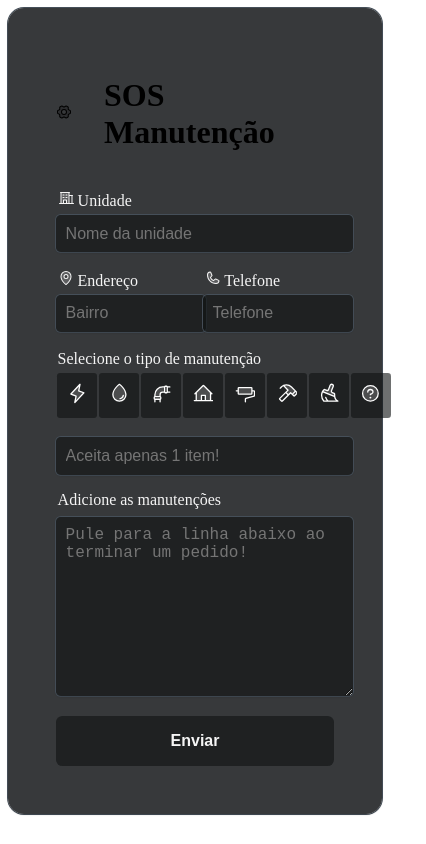
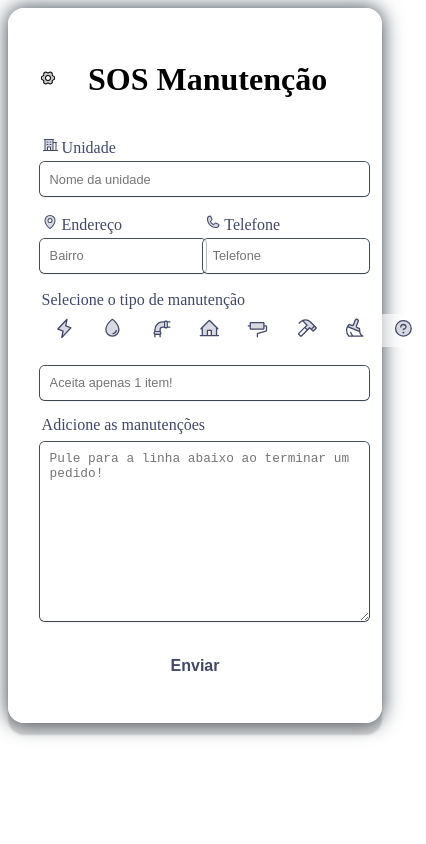
Before and after one commit to Diego-Cesare/sos_manutencao, a React (Vite) app: page / in a window 390 px wide. Shown: the whole page, 426 px wide, since content can reach past the window. Built offline with nearby package versions, Linux system fonts and the light colour scheme; the HTML template or start-up script is replaced by a standard one.

Commit message:
Mudanças no layot

```diff
--- a/src/styles/itens.sass
+++ b/src/styles/itens.sass
@@ -2,8 +2,8 @@
 
 .main
     background-color: variables.$bg-main
-    box-shadow: rgba(0, 0, 0, 0.16) 0px 1px 2px, rgb(70, 80, 90) 0px 0px 0px 1px
-    padding: 3rem
+    box-shadow: rgba(0, 0, 0, 0.16) 0px 12px 2px, rgb(70, 80, 90) 0px 0px 20px 1px
+    padding: 2rem
     border-radius: 1rem
     backdrop-filter: blur(20px)
 
@@ -15,7 +15,7 @@
 
 label
     color: variables.$fg-main
-    font-size: 1.2rem
+    font-size: 1.3rem
     padding: 0.1rem
     @media screen and (max-width: 700px)
         font-size: 1rem
@@ -36,14 +36,14 @@ nav
 
 nav a
     text-align: center
-    padding: 0.2rem 1rem
-    font-size: 2rem
+    padding: 0.2rem 1.2rem
+    font-size: 1.5rem
     @media screen and (max-width: 700px)
-        padding: 0.6rem
+        padding: 0.2rem 0.8rem
         font-size: 1.3rem
 
 nav svg
-    color: #ffffff
+    color: variables.$fg-main
     &:hover
         color: variables.$hover-color
 
@@ -58,7 +58,7 @@ textarea
     resize: vertical
 
 input, textarea
-    font-size: 1rem
+    font-size: 0.6rem
     border: none
     background-color: variables.$bg-alt
     color: variables.$fg-main
@@ -70,7 +70,7 @@ input, textarea
     margin-bottom: 1rem
     @media screen and (max-width: 700px)
         padding: 0.6rem
-        font-size: 1rem
+        font-size: 0.8rem
 
 input:focus,
 textarea:focus
--- a/src/styles/main.sass
+++ b/src/styles/main.sass
@@ -1,9 +1,10 @@
 @use 'variables'
+
 *
     padding: 0
     margin: 0
     box-sizing: border-box
-    font-family: "Ubuntu"
+    font-family: Arial
 
 body
     background-image: url('img/back.jpg')
@@ -15,19 +16,18 @@ body
     align-items: center
     justify-content: center
     height: 100vh
-    min-width: 100%
 
 h1
     color: variables.$fg-main
-    font-size: 2.5rem
+    font-size: 2rem
     @media screen and (max-width: 700px)
         font-size: 1.5rem
 
 i
-    font-size: 2.5rem
+    font-size: 2rem
     color: variables.$icons-color
     @media screen and (max-width: 700px)
-        font-size: 1.5rem
+        font-size: 1rem
 
 ::placeholder
     color: variables.$fg-main
--- a/src/styles/variables.sass
+++ b/src/styles/variables.sass
@@ -1,5 +1,5 @@
-$bg-main: rgba(05, 08, 10, 0.8)
-$bg-alt: rgba(14, 17, 18, 0.6)
-$fg-main: #f5f5f5
+$bg-main: rgba(255, 255, 255, 0.8)
+$bg-alt: rgba(255, 255, 255, 0.6)
+$fg-main: #414868
 $hover-color: #8fcdff
 $icons-color: #51c8ff
```
Also changed, not shown: src/styles/img/back.jpg, src/styles/img/back.png (added).
